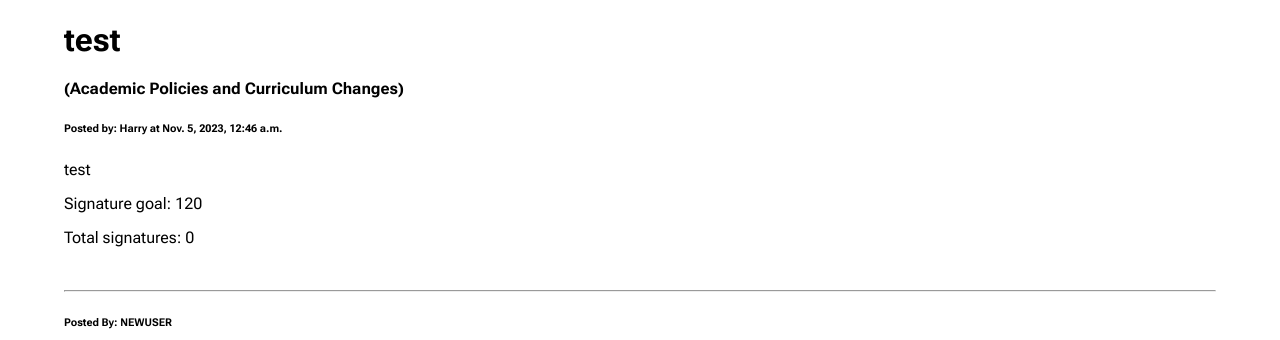
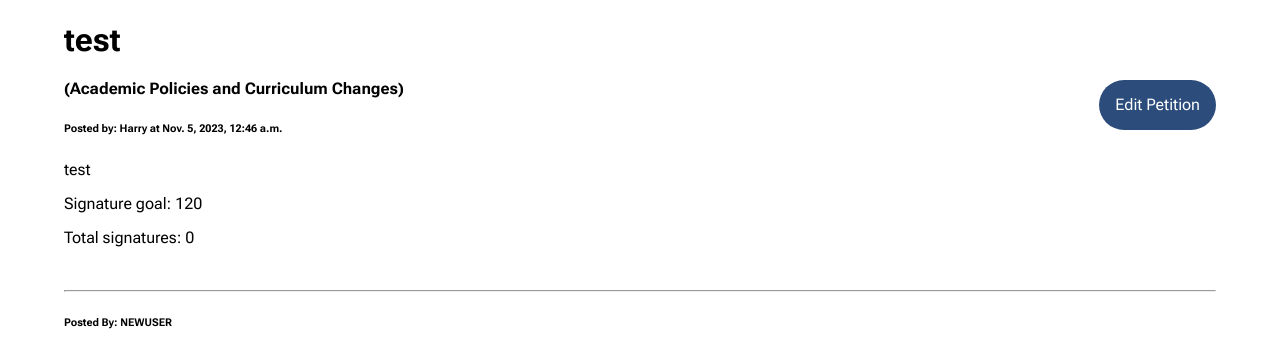
Before and after one commit to HarryDerderian/Voiceit, a Django app: page /petition/c3547496-29b0-4adf-a7a4-4d9a2574ed34/ in a window 1280 px wide. Shown: the part 82-422 px from the top of the page. Run offline with Django 4.2, Linux system fonts and the light colour scheme; a user stored in the database is signed in; data comes from the database, SQL or seed files in the repository; both versions use the stored data as it was after the commit.

Commit message:
minnor fix

```diff
--- a/base/templates/base/petition.html
+++ b/base/templates/base/petition.html
@@ -2,7 +2,7 @@
 {% block content %}
 <div class="petition-view">
     <h1>{{petition.title}}</h1>
-    {% if request.user == request.petition.author%}
+    {% if request.user == petition.author%}
     <a href="{% url 'edit-petition' pk=petition.pk%}">
         <button class="petition-button">Edit Petition</button>
     </a>
```
Also changed, not shown: db.sqlite3.
